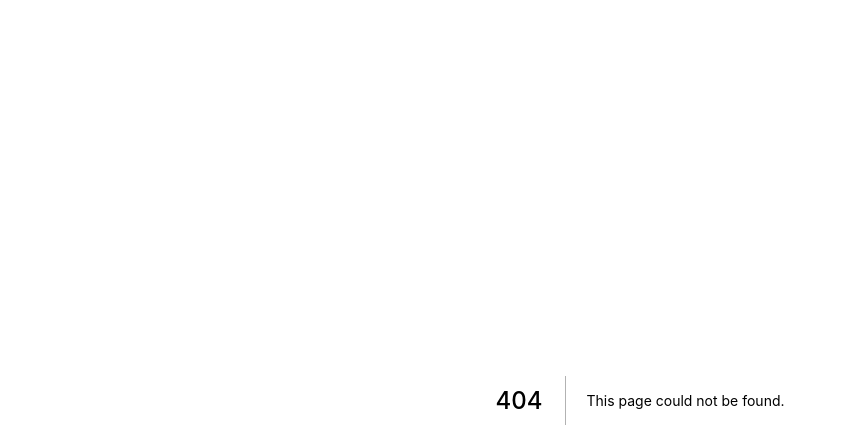
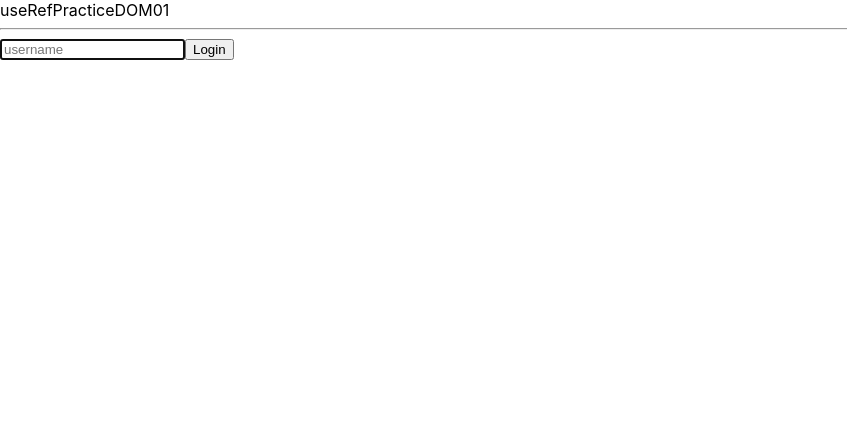
Before and after one commit to EngChooN/react-hooks-practice, a Next.js app: page /useRefPracticeDOM in a window 1280 px wide. Before the commit this address had no page. Shown: the top 448 px of the page, without its empty margins (0-847 px from the left). Built offline with nearby package versions, Linux system fonts and the light colour scheme.

Commit message:
useRefDOMPractice

```diff
--- a/package.json
+++ b/package.json
@@ -14,7 +14,7 @@
     "@emotion/styled": "^11.9.3",
     "axios": "^0.27.2",
     "graphql": "^16.5.0",
-    "next": "12.1.6",
+    "next": "12.1.0",
     "react": "17.0.2",
     "react-dom": "17.0.2"
   },
--- /dev/null
+++ b/pages/useRefPracticeDOM/index.jsx
@@ -0,0 +1,30 @@
+import { useEffect, useRef, useState } from "react";
+
+export default function UseRefPracticeDOM01() {
+  const inputRef = useRef();
+
+  useEffect(() => {
+    console.log(inputRef);
+    // 콘솔을 찍으면 undefined가 나온다 (userRef() 아무 값도 안줬기 때문에)
+    inputRef.current.focus();
+    // useEffect가 실행 시, inputRef로 DOM의 접근하여 focus를 해줌
+  }, []);
+
+  const login = () => {
+    alert("환영합니다" + inputRef.current.value);
+    // 인풋의 친 값을 DOM에 접근해 alert에 띄워보기
+    inputRef.current.focus();
+    inputRef.current.value = "";
+    // 인풋 값을 초기화
+  };
+
+  return (
+    <div>
+      <div>useRefPracticeDOM01</div>
+      <hr />
+      <input ref={inputRef} type={"text"} placeholder="username" />
+      {/* input 태그에 ref를 inputRef를 입력하게 되면, inputRef의 값은 인풋의 대한 정보가 담기게 된다 (콘솔에 input이라고 뜸) */}
+      <button onClick={login}>Login</button>
+    </div>
+  );
+}
--- a/pages/useRefPractice1/index.jsx
+++ b/pages/useRefPracticeVar01/index.jsx
@@ -1,6 +1,6 @@
 import { useRef, useState } from "react";
 
-export default function UseRefPractice1() {
+export default function UseRefPracticeVar01() {
   const [count, setCount] = useState(0);
   const countRef = useRef(0);
 
@@ -21,7 +21,7 @@ export default function UseRefPractice1() {
 
   return (
     <div>
-      <div>useRefPractice</div>
+      <div>useRefPracticeVar01</div>
       <hr />
       <p>State: {count}</p>
       <button onClick={increaseCountState}>State올리기</button>
--- a/pages/useRefPractice2/index.jsx
+++ b/pages/useRefPracticeVar02/index.jsx
@@ -1,6 +1,6 @@
 import { useRef, useState } from "react";
 
-export default function UseRefPractice2() {
+export default function UseRefPracticeVar02() {
   const [renderer, setRenderer] = useState(0);
   const countRef = useRef(0);
   let countVar = 0;
@@ -25,7 +25,7 @@ export default function UseRefPractice2() {
 
   return (
     <div>
-      <div>useRefPractice2</div>
+      <div>useRefPracticeVar02</div>
       <hr />
       <p>Ref: {countRef.current}</p>
       <button onClick={increaseRef}>Ref올리기</button>
```
Also changed, not shown: 1 other file (tests, documents, lock files or other folders).
